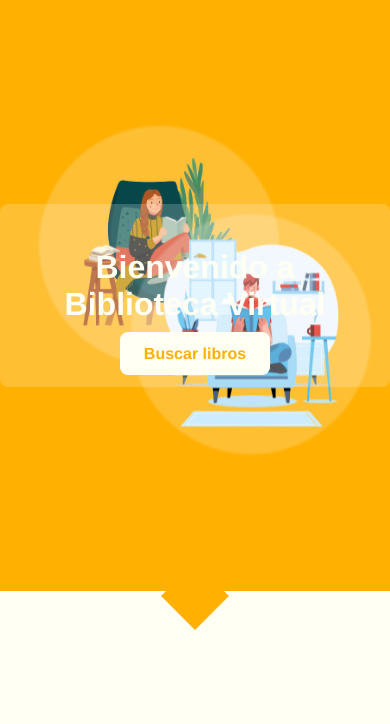
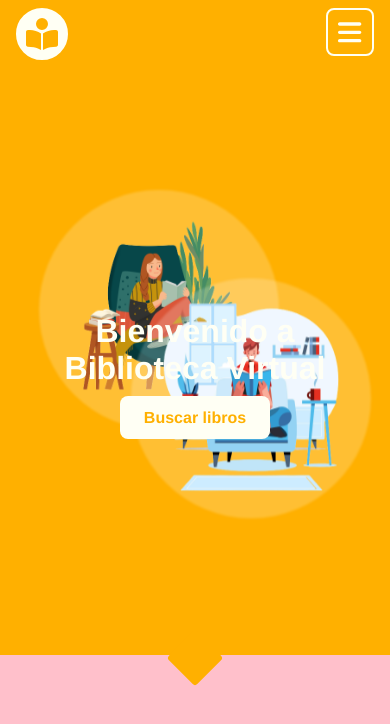
Before and after one commit to jcarlosMariscal/library, a Vue app: page / in a window 390 px wide. Shown: the top 724 px of the page. Built offline with nearby package versions, Linux system fonts and the light colour scheme.

Commit message:
Creación de navbar

```diff
--- a/package.json
+++ b/package.json
@@ -8,6 +8,11 @@
     "lint": "vue-cli-service lint"
   },
   "dependencies": {
+    "@fortawesome/fontawesome-svg-core": "^6.4.2",
+    "@fortawesome/free-brands-svg-icons": "^6.4.2",
+    "@fortawesome/free-regular-svg-icons": "^6.4.2",
+    "@fortawesome/free-solid-svg-icons": "^6.4.2",
+    "@fortawesome/vue-fontawesome": "^3.0.3",
     "core-js": "^3.8.3",
     "register-service-worker": "^1.7.2",
     "vue": "^3.2.13",
--- a/src/App.vue
+++ b/src/App.vue
@@ -1,11 +1,10 @@
 <template>
-  <!-- <nav>
-    <router-link to="/">Home</router-link> |
-    <router-link to="/about">About</router-link>
-  </nav> -->
+  <NavBarVue />
   <router-view />
 </template>
-
+<script lang="ts" setup>
+import NavBarVue from "@/components/NavBar.vue";
+</script>
 <style>
 :root {
   --color-white: #fffff4;
@@ -23,6 +22,10 @@ body {
   padding: 0;
   box-sizing: border-box;
 }
+#app {
+  width: 100vw;
+  overflow-x: hidden;
+}
 
 /* nav {
   padding: 30px;
@@ -36,6 +39,11 @@ nav a {
 nav a.router-link-exact-active {
   color: #42b983;
 } */
+button {
+  background: transparent;
+  border: none;
+  outline: none;
+}
 .btn {
   background: var(--color-white);
   color: var(--color-primary);
--- a/src/components/HomeMain.vue
+++ b/src/components/HomeMain.vue
@@ -30,7 +30,7 @@
 
 <style scoped>
 .content {
-  width: 100vw;
+  width: 100vw !important;
   height: 70vh;
   background: var(--color-primary);
   /* background: blue; */
@@ -109,7 +109,7 @@
 .figure-container .container {
   position: relative;
   /* background: var(--color-secondary); */
-  background: rgba(255, 255, 255, 0.2);
+  /* background: rgba(255, 255, 255, 0.2); */
   padding: 1.5rem;
   border-radius: 0.5rem;
   text-align: center;
@@ -138,9 +138,10 @@
 .figure-separate::before {
   content: "";
   position: absolute;
-  bottom: -5%;
-  width: 3rem;
-  height: 3rem;
+  bottom: -4%;
+  width: 2.5rem;
+  height: 2.5rem;
+  border-radius: 0.2rem;
   background: var(--color-primary);
   transform: rotate(45deg);
   z-index: 1;
--- /dev/null
+++ b/src/components/HomeResume.vue
@@ -0,0 +1,12 @@
+<template>
+  <div></div>
+</template>
+
+<script lang="ts" setup></script>
+
+<style scoped>
+div {
+  height: 300px;
+  background: pink;
+}
+</style>
--- /dev/null
+++ b/src/components/NavBar.vue
@@ -0,0 +1,138 @@
+<template>
+  <div class="content">
+    <nav class="content__navbar">
+      <router-link to="/" class="content__navbar-logo">
+        <font-awesome-icon icon="fa-solid fa-book-open-reader" size="2x" />
+      </router-link>
+      <button type="button" class="menu-hamburger" @click.prevent="handleClick">
+        <font-awesome-icon icon="fa-solid fa-bars" size="2x" />
+      </button>
+      <div class="content__navbar-menu" :class="{ collapsed: isCollapsed }">
+        <div class="menu-items">
+          <router-link class="item" to="/">Home</router-link>
+          <router-link class="item" to="/about">About</router-link>
+        </div>
+      </div>
+    </nav>
+  </div>
+</template>
+
+<script lang="ts" setup>
+import { ref } from "vue";
+
+let isCollapsed = ref(false);
+const handleClick = () => {
+  isCollapsed.value = !isCollapsed.value;
+};
+</script>
+
+<style scoped>
+.content {
+  background: var(--color-primary);
+  /* background: aqua; */
+  height: 4rem;
+  color: var(--color-white);
+}
+.content__navbar {
+  padding: 0.5rem 2rem;
+  display: flex;
+  justify-content: space-between;
+  align-items: center;
+  gap: 1rem;
+  position: relative;
+}
+.content__navbar-logo {
+  border: 2px solid var(--color-white);
+  color: var(--color-primary);
+  background: var(--color-white);
+  width: 3rem;
+  height: 3rem;
+  border-radius: 80%;
+  display: flex;
+  align-items: center;
+  justify-content: center;
+  cursor: pointer;
+  transition: all 0.1s ease-in;
+}
+.content__navbar-logo:hover {
+  background: transparent;
+  color: var(--color-white);
+  transition: all 0.1s ease-in;
+}
+.content__navbar-menu .menu-items {
+  /* background: blue; */
+  display: flex;
+  gap: 1rem;
+}
+.content__navbar-menu .menu-items .item {
+  /* background: green; */
+  padding: 0.5rem 1rem;
+  background: var(--color-white);
+  color: var(--color-primary);
+  text-decoration: none;
+  border: 1px solid var(--color-white);
+  border-radius: 0.1rem;
+  font-size: 1rem;
+  font-weight: bolder;
+  transition: all 0.1s ease-in;
+}
+.content__navbar-menu .menu-items .item:hover {
+  background: transparent;
+  color: var(--color-white);
+  transition: all 0.1s ease-in;
+}
+.menu-hamburger {
+  border: 2px solid var(--color-white);
+  color: var(--color-white);
+  width: 3rem;
+  height: 3rem;
+  border-radius: 0.5rem;
+  display: flex !important;
+  align-items: center;
+  justify-content: center;
+  cursor: pointer;
+  transition: all 0.1s ease-in;
+  display: none !important;
+}
+.menu-hamburger:hover {
+  background: rgba(255, 255, 255, 0.2);
+  transition: all 0.1s ease-in;
+}
+
+@media screen and (max-width: 630px) {
+  .menu-hamburger {
+    display: block !important;
+  }
+  .content__navbar {
+    /* background: aqua; */
+    padding: 0.5rem 1rem;
+    height: 100vh;
+    align-items: normal;
+  }
+  .content__navbar-menu {
+    position: absolute;
+    background: rgba(92, 12, 12, 0.5);
+    bottom: -4rem;
+    /* top: 0; */
+    left: 0;
+    right: 0;
+    /* width: 100vw; */
+    height: 100%;
+    z-index: 100;
+    transform: translateX(100%);
+    transition: all 0.3s ease-in-out;
+  }
+  .content__navbar-menu.collapsed {
+    transform: translateX(0);
+    transition: all 0.3s ease-in-out;
+  }
+  .content__navbar-menu .menu-items {
+    /* background: blue; */
+    /* display: flex; */
+    /* gap: 1rem; */
+    flex-direction: column;
+    padding: 1rem 1rem;
+    text-align: center;
+  }
+}
+</style>
--- a/src/main.ts
+++ b/src/main.ts
@@ -1,7 +1,24 @@
-import { createApp } from 'vue'
-import App from './App.vue'
-import './registerServiceWorker'
-import router from './router'
-import store from './store'
+import { createApp } from "vue";
+import App from "./App.vue";
+import "./registerServiceWorker";
+import router from "./router";
+import store from "./store";
 
-createApp(App).use(store).use(router).mount('#app')
+/* import the fontawesome core */
+import { library } from "@fortawesome/fontawesome-svg-core";
+
+/* import font awesome icon component */
+import { FontAwesomeIcon } from "@fortawesome/vue-fontawesome";
+
+/* import specific icons */
+import { faBookOpenReader, faBars } from "@fortawesome/free-solid-svg-icons";
+
+/* add icons to the library */
+library.add(faBookOpenReader);
+library.add(faBars);
+
+createApp(App)
+  .component("font-awesome-icon", FontAwesomeIcon)
+  .use(store)
+  .use(router)
+  .mount("#app");
--- a/src/views/HomeView.vue
+++ b/src/views/HomeView.vue
@@ -1,9 +1,16 @@
 <template>
   <div class="home">
     <HomeMain />
+    <HomeResume />
   </div>
 </template>
 
 <script lang="ts" setup>
 import HomeMain from "@/components/HomeMain.vue";
+import HomeResume from "@/components/HomeResume.vue";
 </script>
+<style scoped>
+.home {
+  /* width: 100vw !important; */
+}
+</style>
```
Also changed, not shown: 1 other file (tests, documents, lock files or other folders).
